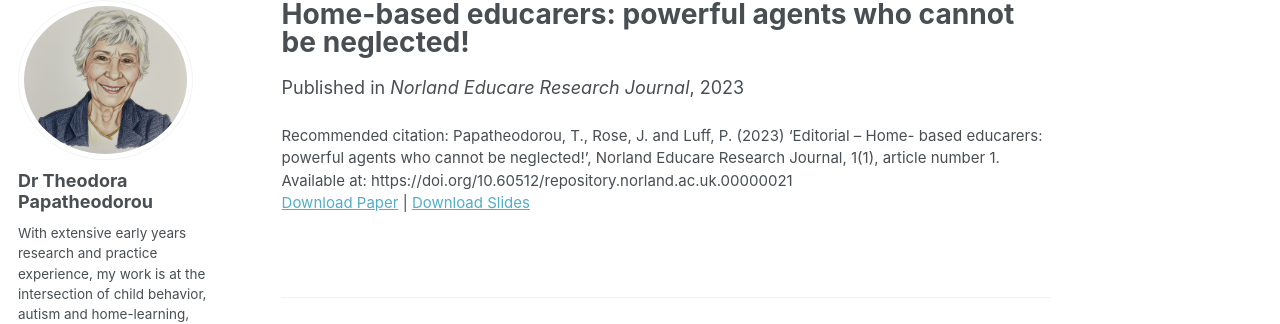
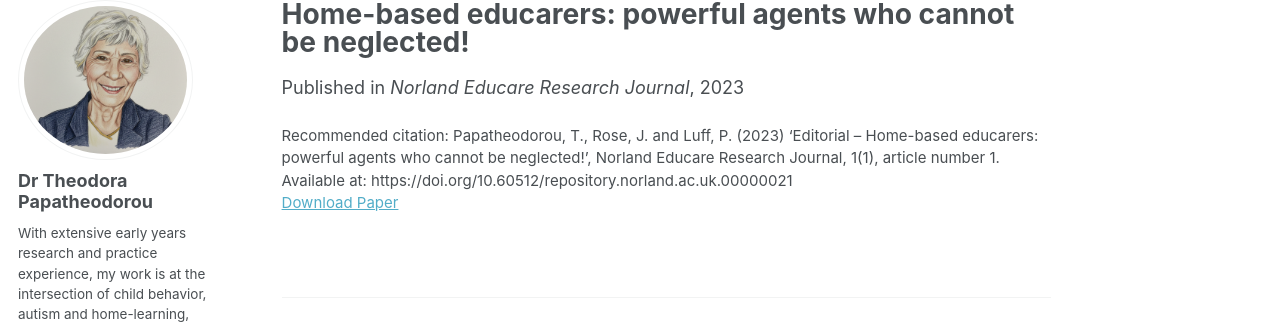
Before and after one commit to theodorapapatheodorou/theodorapapatheodorou.github.io, a Jekyll site: the page built from _publications/2026-02-20-home-based-educarers-powerful-agents-who-cannot-be-neglected.md, in a window 1280 px wide. Shown: the part 101-425 px from the top of the page. Built offline with Jekyll 4.4.1, drawn with Linux system fonts in a browser that asks for light colours; some web fonts are replaced; a script bundle is joined from its source files by our own code; library files that are not in the unit come from our copies; part of the change alters nothing that is shown.

```diff
--- a/_publications/2026-02-20-home-based-educarers-powerful-agents-who-cannot-be-neglected.md
+++ b/_publications/2026-02-20-home-based-educarers-powerful-agents-who-cannot-be-neglected.md
@@ -4,11 +4,12 @@ category: chapters
 date: 2023-05-31
 venue: Norland Educare Research Journal
 paperurl: https://www.norland.ac.uk/journal/21-editorial-home-based-educarers-powerful-agents-who-cannot-be-neglected/
-citation: |-
-  Papatheodorou, T., Rose, J. and Luff, P. (2023) ‘Editorial – Home-
-  based educarers: powerful agents who cannot be
-  neglected!’, Norland Educare Research Journal, 1(1), article number
-  1. Available at:
+citation: >-
+  Papatheodorou, T., Rose, J. and Luff, P. (2023) ‘Editorial – Home-based
+  educarers: powerful agents who cannot be
+
+  neglected!’, Norland Educare Research Journal, 1(1), article number 1.
+  Available at:
+
   https://doi.org/10.60512/repository.norland.ac.uk.00000021
-slidesurl: /files/home-based educarers - powerful agents who cannot be ignored.pdf
 ---
```
